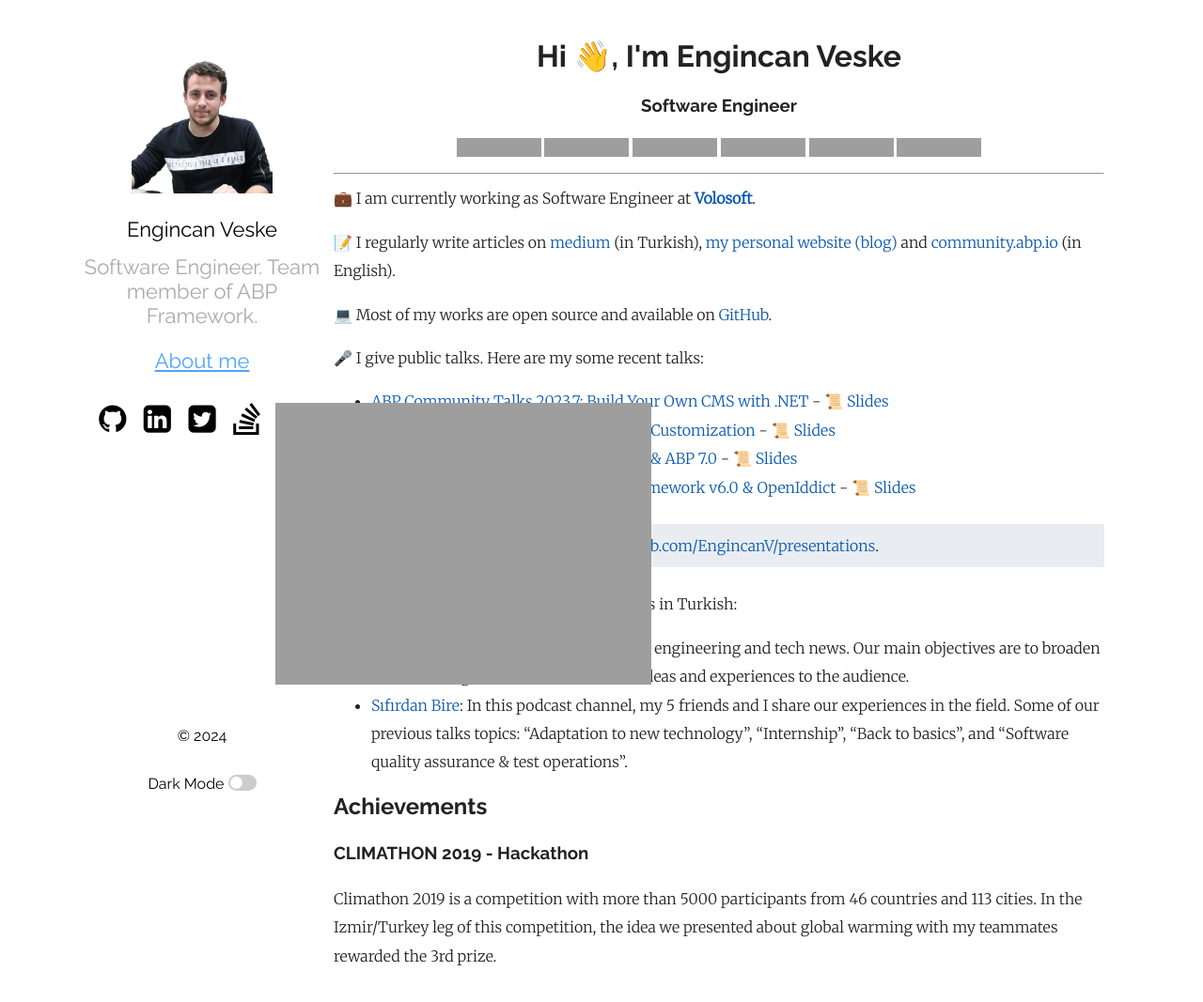
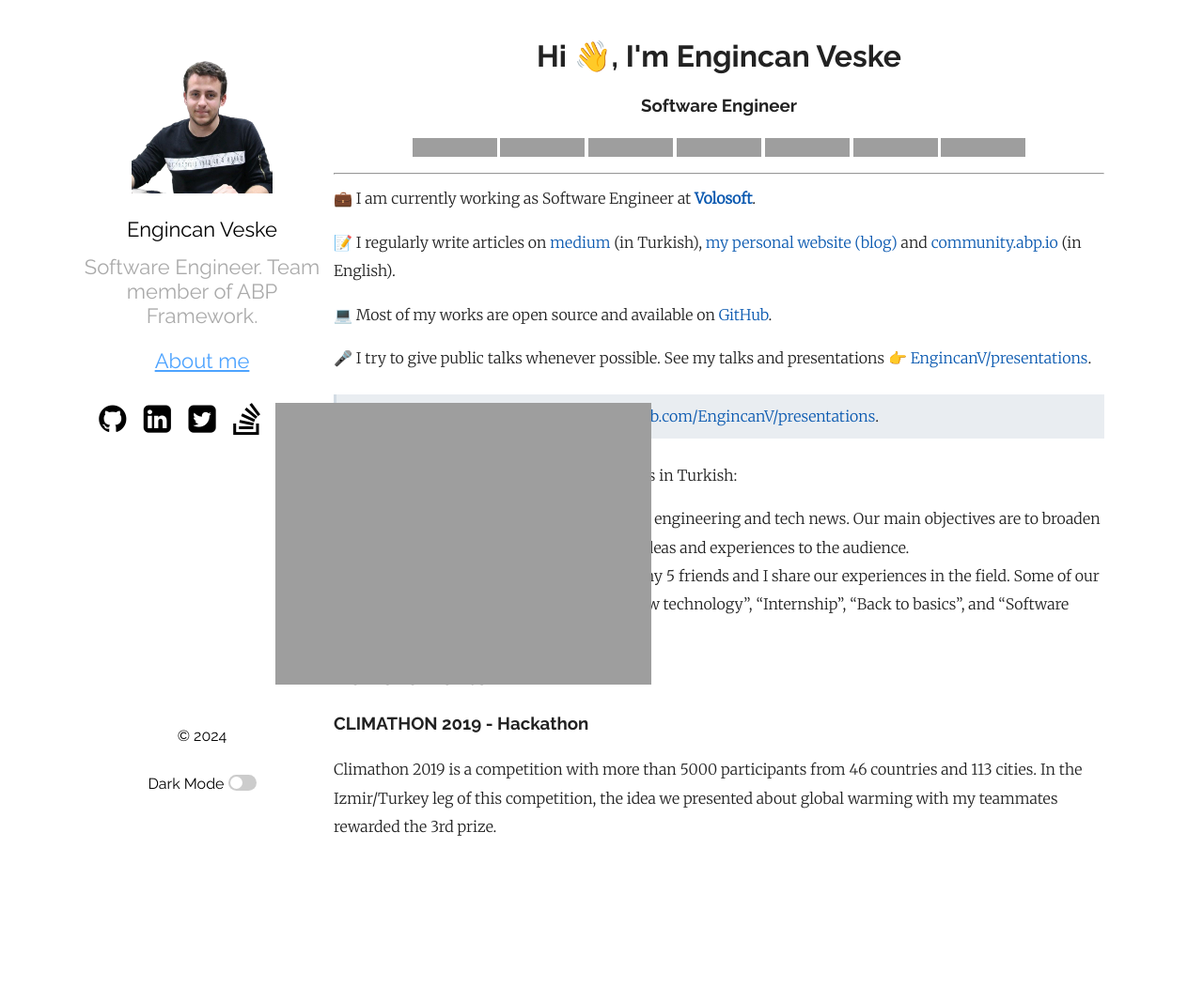
Before and after one commit to EngincanV/EngincanV.github.io, a Jekyll site: the page built from about.md, in a window 1280 px wide and 1078 px high. Shown: the top 1067 px of the window at 94% size. Built offline with Jekyll 4.4.1, drawn with Linux system fonts in a browser that asks for light colours; our own code applies the rules of GitHub Pages for plain Markdown files; grey boxes are pictures that could not be loaded.

Commit message:
Update about.md

```diff
--- a/about.md
+++ b/about.md
@@ -6,6 +6,7 @@
     <a href="https://twitter.com/EngincanVeske" target="blank"><img src="https://img.shields.io/twitter/follow/EngincanVeske?style=social" /></a>
     <a href="https://github.com/EngincanV/" target="blank"><img src="https://img.shields.io/github/followers/EngincanV?label=follow&style=social" /></a>
     <a href="https://stackoverflow.com/users/10477283" target="blank"><img src="https://img.shields.io/stackexchange/stackoverflow/r/10477283?label=stackoverflow&color=orange" /></a>
+    <a href="https://sessionize.com/engincan-veske/" target="blank"><img src="https://img.shields.io/badge/-Sessionize-1AB394?style=flat&logo=sessionize&logoColor=white" /></a>
     <a href="https://medium.com/@enginveske" target="blank"><img src="https://img.shields.io/badge/500+-grey?logo=medium&label=medium" /></a>
     <a href="mailto:enginveske@gmail.com" target="blank"><img src="https://img.shields.io/badge/contact%20with%20me-white?logo=gmail" /></a>
 </div>
@@ -18,12 +19,7 @@
 
 💻 Most of my works are open source and available on [GitHub](https://github.com/EngincanV).
 
-🎤 I give public talks. Here are my some recent talks:
-
-* [ABP Community Talks 2023.7: Build Your Own CMS with .NET](https://www.youtube.com/watch?v=S9__Hnu29tI) - [📜 Slides](https://github.com/EngincanV/presentations/tree/main/ABP/Community-Talks-2023.7)
-* [ABP Community Talks 2023.1: LeptonX Customization](https://www.youtube.com/watch?v=R9CqTtn6Wcg) - [📜 Slides](https://github.com/EngincanV/presentations/tree/main/ABP/Community-Talks-2023.1)
-* [ABP Community Talks 2022.9: .NET 7.0 & ABP 7.0](https://www.youtube.com/watch?v=ElhFMhLNyqY) - [📜 Slides](https://github.com/EngincanV/presentations/tree/main/ABP/Community-Talks-2022.9)
-* [ABP Community Talks 2022.6: ABP Framework v6.0 & OpenIddict](https://www.youtube.com/watch?v=th3IugJGQDA) - [📜 Slides](https://github.com/EngincanV/presentations/tree/main/ABP/Community-Talks-2022.6)
+🎤 I try to give public talks whenever possible. See my talks and presentations 👉 [EngincanV/presentations](https://github.com/EngincanV/presentations).
 
 > For my other public talks see: [https://github.com/EngincanV/presentations](https://github.com/EngincanV/presentations).
 
```
